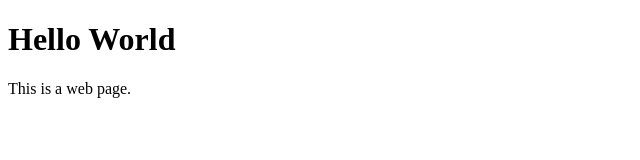
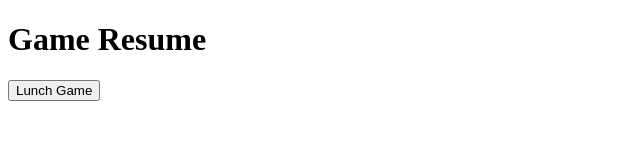
Before and after one commit to ChrysPapadimitriou/ChrysPapadimitriou.github.io, a plain HTML site: page index.html in a window 1280 px wide. Shown: the whole page, without its empty margins (0-640 px from the left). Drawn offline with Linux system fonts and the light colour scheme.

Commit message:
link resume page with resume game

```diff
--- a/index.html
+++ b/index.html
@@ -2,10 +2,10 @@
 <html lang="en">
   <head>
     <meta charset="utf-8">
-    <title>Hello World test</title>
+    <title>Resume</title>
   </head>
   <body>
-    <h1>Hello World</h1>
-    <p>This is a web page.</p>
+    <h1>Game Resume</h1>
+    <button type="button" onclick="window.location.href='Game.html'">Lunch Game</button>
   </body>
 </html>
```
